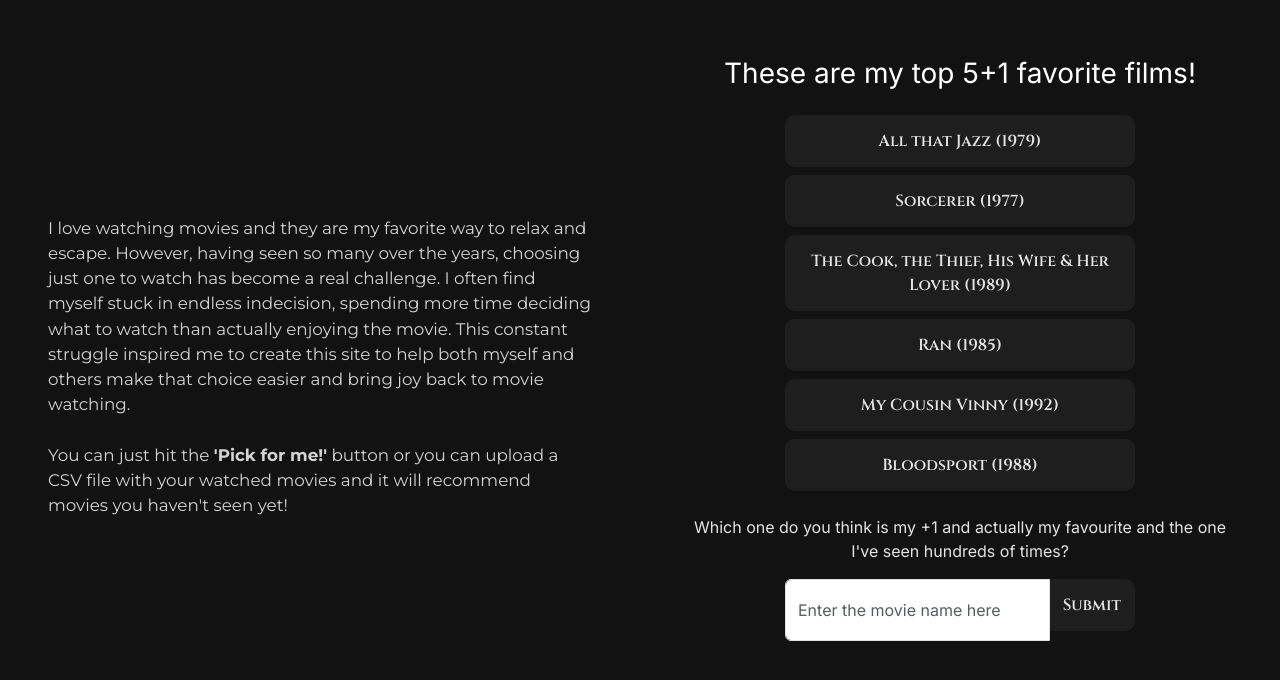
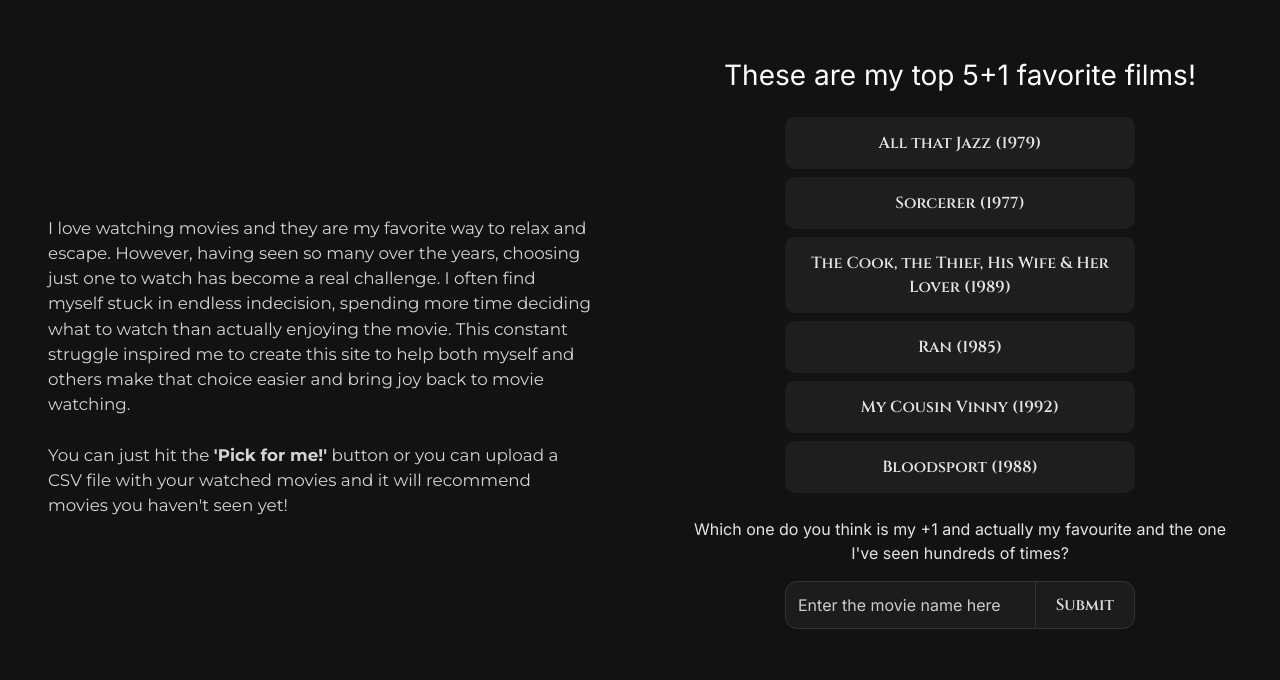
Before and after one commit to xenkou90/the-movie-picker, a Flask app: page /about in a window 1280 px wide. Shown: the part 70-750 px from the top of the page. Run offline with Flask 3, Linux system fonts and the light colour scheme.

Commit message:
Fixed guess input-group alignment: unified input/button height, rounded corners, dark-theme styling and set placeholder to light grey and input text to white for dark theme readability.

```diff
--- a/static/style.css
+++ b/static/style.css
@@ -323,6 +323,39 @@ body {
     font-weight: 600;
 }
 
+.guess-input-group .form-control {
+    height: 48px;
+    color: #fff !important;
+    border-radius: 12px 0 0 12px;
+    font-size: 1rem;
+}
+
+.guess-input-group .form-control::placeholder {
+    color: #ccc !important;
+    opacity: 1;
+}
+
+.guess-submit-btn {
+    height: 48px !important;
+    display: flex;
+    align-items: center;
+    justify-content: center;
+    padding: 0 20px;
+    border-radius: 0 12px 12px 0; !important;
+}
+
+.guess-submit-btn:hover {
+    background: #A78BFA !important;
+    color: #000 !important;
+}
+
+.guess-input-group .form-control,
+.guess-submit-btn {
+    background: #1c1c1c;
+    color: #ddd;
+    border: 1px solid #333;
+}
+
 
 /* ---------------------------------------------------------
    UPLOAD CARD — MOBILE VERSION
--- a/templates/components/guess_block.html
+++ b/templates/components/guess_block.html
@@ -12,9 +12,10 @@
     Which one do you think is my +1 and actually my favourite and the one I've seen hundreds of times?
 </p>
 
-<div class="input-group" style="max-width: 350px;">
-    <input id="guess-input" type="text" class="form-control" placeholder="Enter the movie name here">
-    <button id="guess-btn" type="button" class="about-movie-btn">Submit</button>
+<div class="input-group guess-input-group" style="max-width: 350px;">
+    <input id="guess-input" type="text" class="form-control guess-input-field"
+        placeholder="Enter the movie name here">
+    <button id="guess-btn" type="button" class="about-movie-btn guess-submit-btn">Submit</button>
 </div>
 
 <p id="guess-result" class="mt-3"></p>
```
